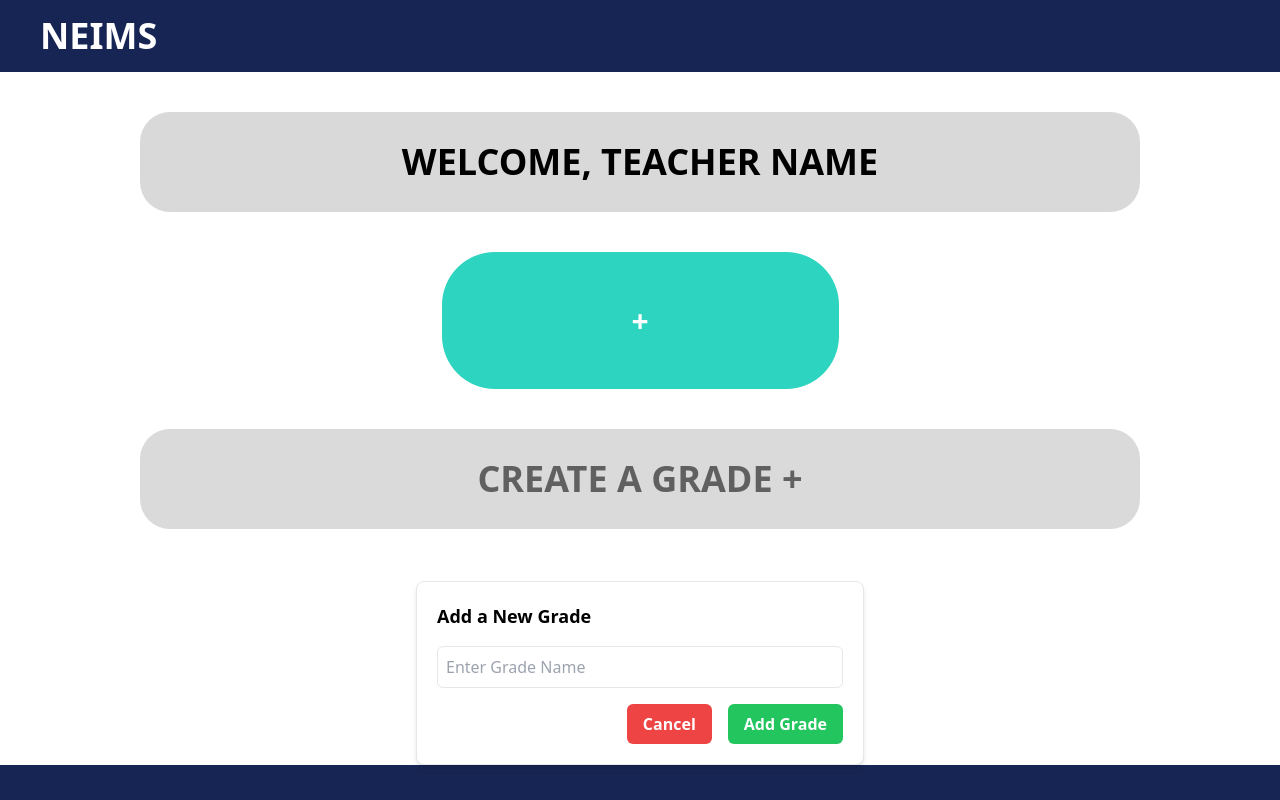
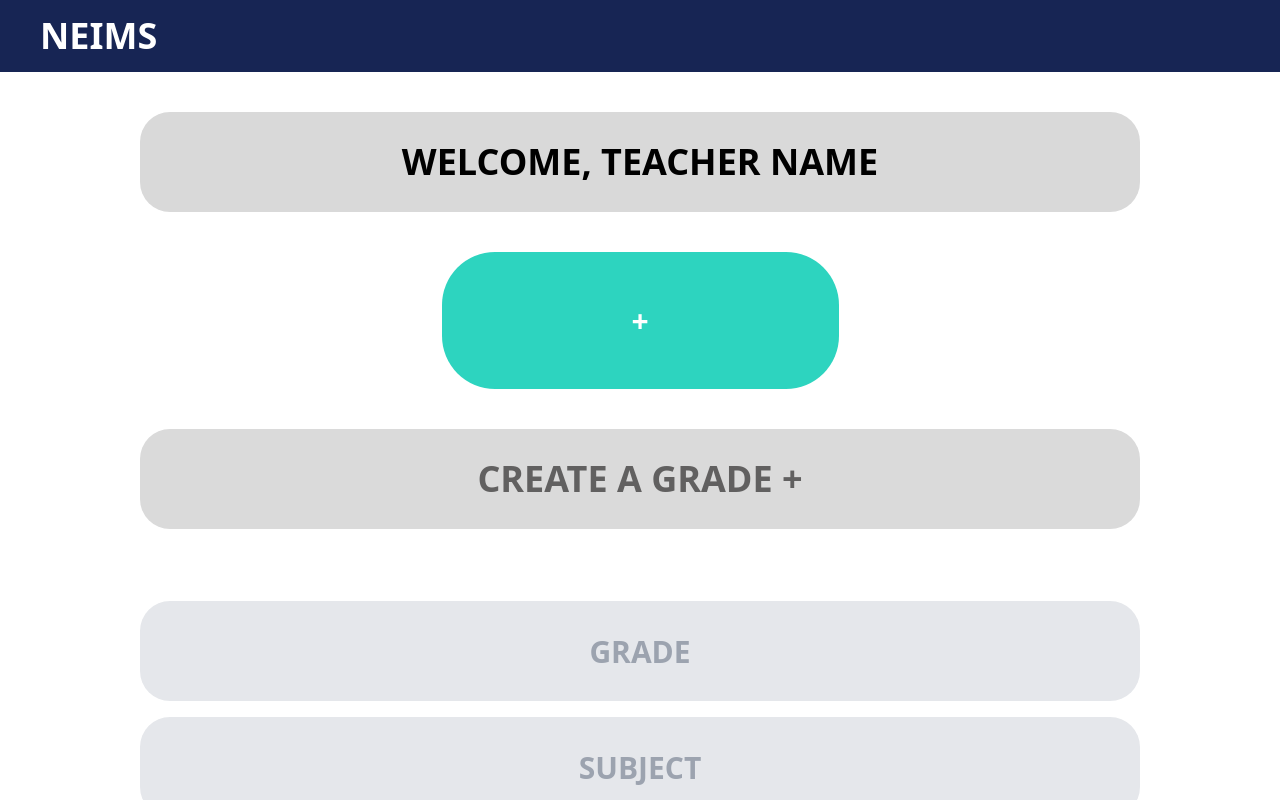
Before and after one commit to yasiith/Nethu_Education_Institute_Management_System, a Next.js app in the folder Nethu_Education_Institute_Management_System/: page /teachers in a window 1280 px wide. Both pictures are taken after a click on the button "CREATE A GRADE +". Shown: the top 800 px of the page. Built offline with nearby package versions, Linux system fonts and the light colour scheme.

Commit message:
Teacher navigation left component bar  update

```diff
--- a/Nethu_Education_Institute_Management_System/app/page.jsx
+++ b/Nethu_Education_Institute_Management_System/app/page.jsx
@@ -14,7 +14,7 @@ const Home = () => {
   return (
     <>
       <div>
-        <LandingPage />
+        <TeaTeacherNavLeft />
       </div>
     </>
   );
--- a/Nethu_Education_Institute_Management_System/app/teachers/gradeCreateForm/page.js
+++ b/Nethu_Education_Institute_Management_System/app/teachers/gradeCreateForm/page.js
@@ -5,9 +5,7 @@ import Footer from "@components/footer";
 const Page = () => {
   return (
     <div>
-      <TeacherNav />
       <GradeCreateForm />
-      <Footer />
     </div>
   );
 };
--- a/Nethu_Education_Institute_Management_System/components/Teacher/Dashboard.jsx
+++ b/Nethu_Education_Institute_Management_System/components/Teacher/Dashboard.jsx
@@ -1,21 +1,17 @@
 "use client";
 
-import Link from "next/link";
 import React, { useState } from "react";
+import CreateForm from "./gradeCreateForm"; // Make sure this path is correct
 
 const Dashboard = () => {
   const [grades, setGrades] = useState([]); // To store grades
-  const [showForm, setShowForm] = useState(false);
-  const [newGrade, setNewGrade] = useState("");
-
+  const [showGradeCreateForm, setShowGradeCreateForm] = useState(false); // State to control visibility
   const teacherName = "Teacher Name"; // Replace with dynamic data if needed
 
   // Handle adding a new grade
-  const handleAddGrade = () => {
+  const handleAddGrade = (newGrade) => {
     if (newGrade.trim() !== "") {
       setGrades([...grades, newGrade]);
-      setNewGrade("");
-      setShowForm(false);
     }
   };
 
@@ -43,7 +39,7 @@ const Dashboard = () => {
         ) : (
           <button
             className="w-[397px] h-[137px] bg-teal-400 text-white font-bold rounded-[53px] text-3xl flex items-center justify-center"
-            onClick={() => setShowForm(true)}
+            onClick={() => setShowGradeCreateForm(true)} // Correctly set the visibility
           >
             +
           </button>
@@ -53,39 +49,17 @@ const Dashboard = () => {
       {/* "Create a Grade" Button */}
       <div className="mt-10 mb-3 w-full flex justify-center">
         <button
-          href="./gradeCreateForm.jsx"
           className="w-[1000px] h-[100px] bg-[#dadada] text-[#616060] font-bold rounded-[30px] text-4xl hover:bg-gray-300 hover:text-black"
-          onClick={() => setShowForm(true)}
+          onClick={() => setShowGradeCreateForm(true)} // Correctly set the visibility
         >
           CREATE A GRADE +
         </button>
       </div>
 
-      {/* Add Grade Form */}
-      {showForm && (
-        <div className="mt-10 p-5 bg-white border rounded-lg shadow-md w-full max-w-md">
-          <h3 className="text-lg font-bold mb-4">Add a New Grade</h3>
-          <input
-            type="text"
-            placeholder="Enter Grade Name"
-            value={newGrade}
-            onChange={(e) => setNewGrade(e.target.value)}
-            className="w-full p-2 mb-4 border rounded-md"
-          />
-          <div className="flex justify-end gap-4">
-            <button
-              className="bg-red-500 text-white font-bold py-2 px-4 rounded-md"
-              onClick={() => setShowForm(false)}
-            >
-              Cancel
-            </button>
-            <button
-              className="bg-green-500 text-white font-bold py-2 px-4 rounded-md"
-              onClick={handleAddGrade}
-            >
-              Add Grade
-            </button>
-          </div>
+      {/* Additional Component (conditionally rendered) */}
+      {showGradeCreateForm && (
+        <div className="mt-5 w-full flex justify-center">
+          <CreateForm onClose={() => setShowGradeCreateForm(false)} />
         </div>
       )}
     </div>
--- a/Nethu_Education_Institute_Management_System/components/Teacher/TeacherNavLeft.jsx
+++ b/Nethu_Education_Institute_Management_System/components/Teacher/TeacherNavLeft.jsx
@@ -3,20 +3,20 @@ import { LogOut } from "lucide-react";
 
 const Sidebar = () => {
   return (
-    <div className="h-screen w-64 bg-blue-900 flex flex-col items-center p-4">
+    <div className="h-screen w-64 bg-blue-900 flex flex-col rounded-[28px] items-center p-4">
       {/* Logo and User Section */}
       <div className="text-white text-center mb-8 mt-4">
-        <h1 className="text-2xl font-bold mb-4">NEIMS</h1>
+        <h1 className="text-3xl font-semibold mb-4">NEIMS</h1>
         <div className="w-20 h-20 bg-gray-300 rounded-full mx-auto mb-2"></div>
-        <p className="text-sm">MR. Yasith</p>
+        <p className="text-lg">MR. Yasith</p>
       </div>
 
       {/* Navigation Buttons */}
-      <div className="flex flex-col gap-4 w-full">
+      <div className="flex mt-16 flex-col gap-4 w-full">
         {[1, 2, 3].map((item) => (
           <button
             key={item}
-            className="w-full bg-blue-600 text-white py-2 px-4 rounded-md hover:bg-blue-700 transition-colors"
+            className="w-full bg-blue-600 text-white py-2 px-4 rounded-full hover:bg-blue-500 transition-colors"
           >
             CLASSES
           </button>
@@ -25,7 +25,7 @@ const Sidebar = () => {
 
       {/* Logout Button */}
       <div className="mt-auto mb-8 w-full">
-        <button className="w-full bg-red-600 text-white py-2 px-4 rounded-md hover:bg-red-700 transition-colors flex items-center justify-center gap-2">
+        <button className="w-full bg-red-600 text-white py-2 px-4 rounded-full hover:bg-red-700 transition-colors flex items-center justify-center gap-2">
           <LogOut size={18} />
           LOG OUT
         </button>
--- a/Nethu_Education_Institute_Management_System/components/Teacher/gradeCreateForm.jsx
+++ b/Nethu_Education_Institute_Management_System/components/Teacher/gradeCreateForm.jsx
@@ -1,15 +1,20 @@
 "use client";
 
 import React, { useState } from "react";
+import { FaChevronDown } from "react-icons/fa";
 
 const CreateForm = () => {
   const [grade, setGrade] = useState("");
-  const [title, setTitle] = useState("");
+  const [subject, setSubject] = useState("");
   const [date, setDate] = useState("");
+  const [description, setDescription] = useState("");
+  const [classPrivacy, setClassPrivacy] = useState("");
 
   const handleCreate = () => {
     // Handle form submission logic here
-    alert(`Grade: ${grade}, Title: ${title}, Date: ${date}`);
+    alert(
+      `Grade: ${grade}, Subject: ${subject}, Date: ${date}, Description: ${description}, Class Privacy: ${classPrivacy}`
+    );
   };
 
   return (
@@ -29,9 +34,9 @@ const CreateForm = () => {
       <div className="flex flex-col mb-4 w-[1000px]">
         <input
           type="text"
-          placeholder="TITLE"
-          value={title}
-          onChange={(e) => setTitle(e.target.value)}
+          placeholder="SUBJECT"
+          value={subject}
+          onChange={(e) => setSubject(e.target.value)}
           className="w-full text-center text-3xl h-[100px] text-[#616060] font-bold p-5 rounded-[30px] bg-gray-200"
         />
       </div>
@@ -49,11 +54,23 @@ const CreateForm = () => {
       <div className="flex flex-col mb-4 w-[1000px]">
         <input
           type="text"
-          placeholder="TITLE"
-          value={title}
-          onChange={(e) => setTitle(e.target.value)}
+          placeholder="DESCRIPTION"
+          value={description}
+          onChange={(e) => setDescription(e.target.value)}
           className="w-full text-center text-3xl h-[100px] text-[#616060] font-bold p-5 rounded-[30px] bg-gray-200"
         />
+      </div>
+      {/* Class Privacy Dropdown */}
+      <div className="flex flex-col mb-4 w-[1000px] relative">
+        <select
+          value={classPrivacy}
+          onChange={(e) => setClassPrivacy(e.target.value)}
+          className="appearance-none w-full text-center text-3xl h-[100px] text-[#616060] font-bold p-5 rounded-[30px] bg-gray-200 pr-10" // Added pr-10 for padding
+        >
+          <option value="Public">Public</option>
+          <option value="Private">Private</option>
+        </select>
+        <FaChevronDown className="absolute right-5 top-1/2 transform -translate-y-1/2 text-[#616060]" />
       </div>
       <div className="flex flex-col mt-4 mb-4 ml-[790px] w-[200px]">
         {/* Create Button */}
```
